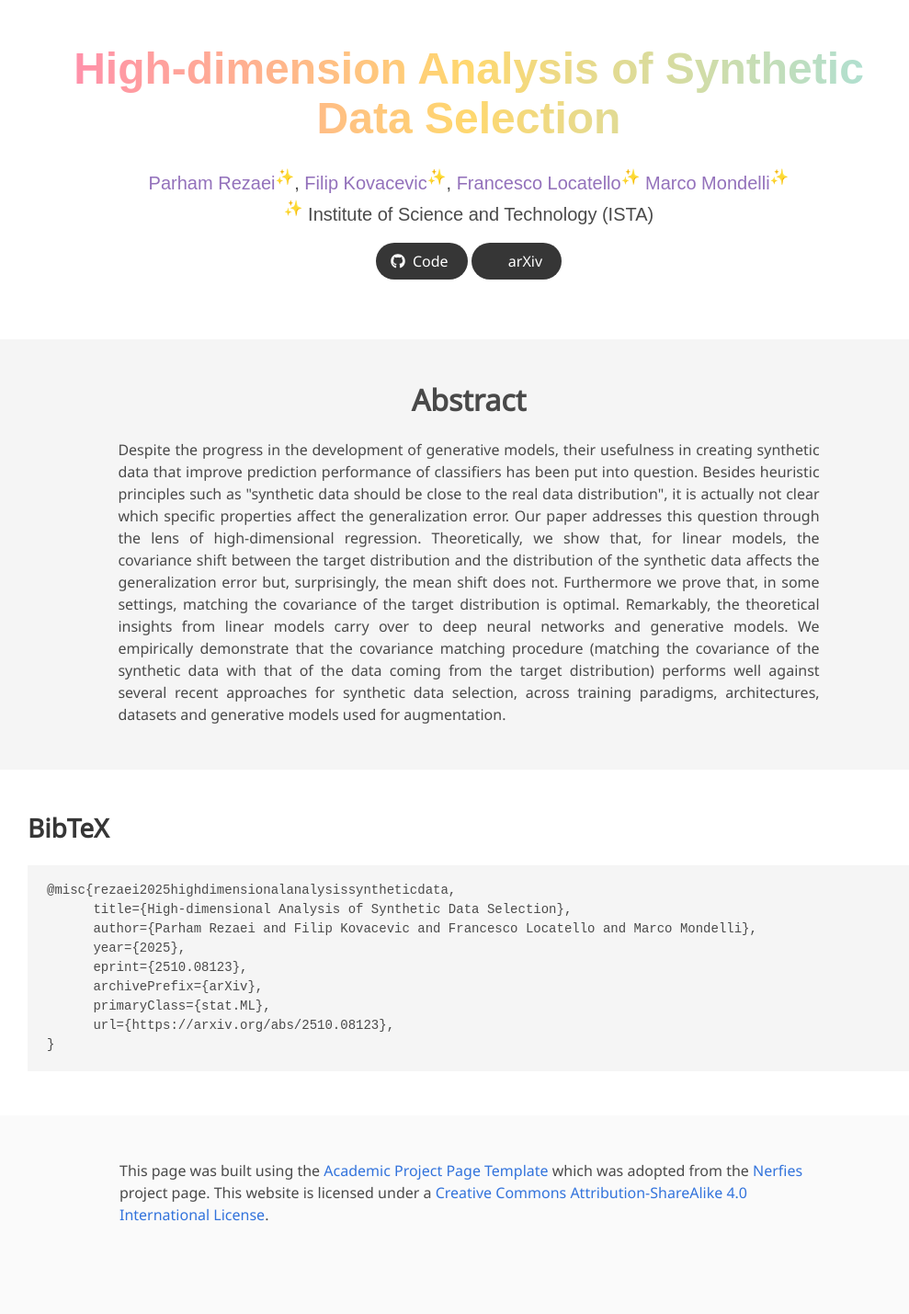
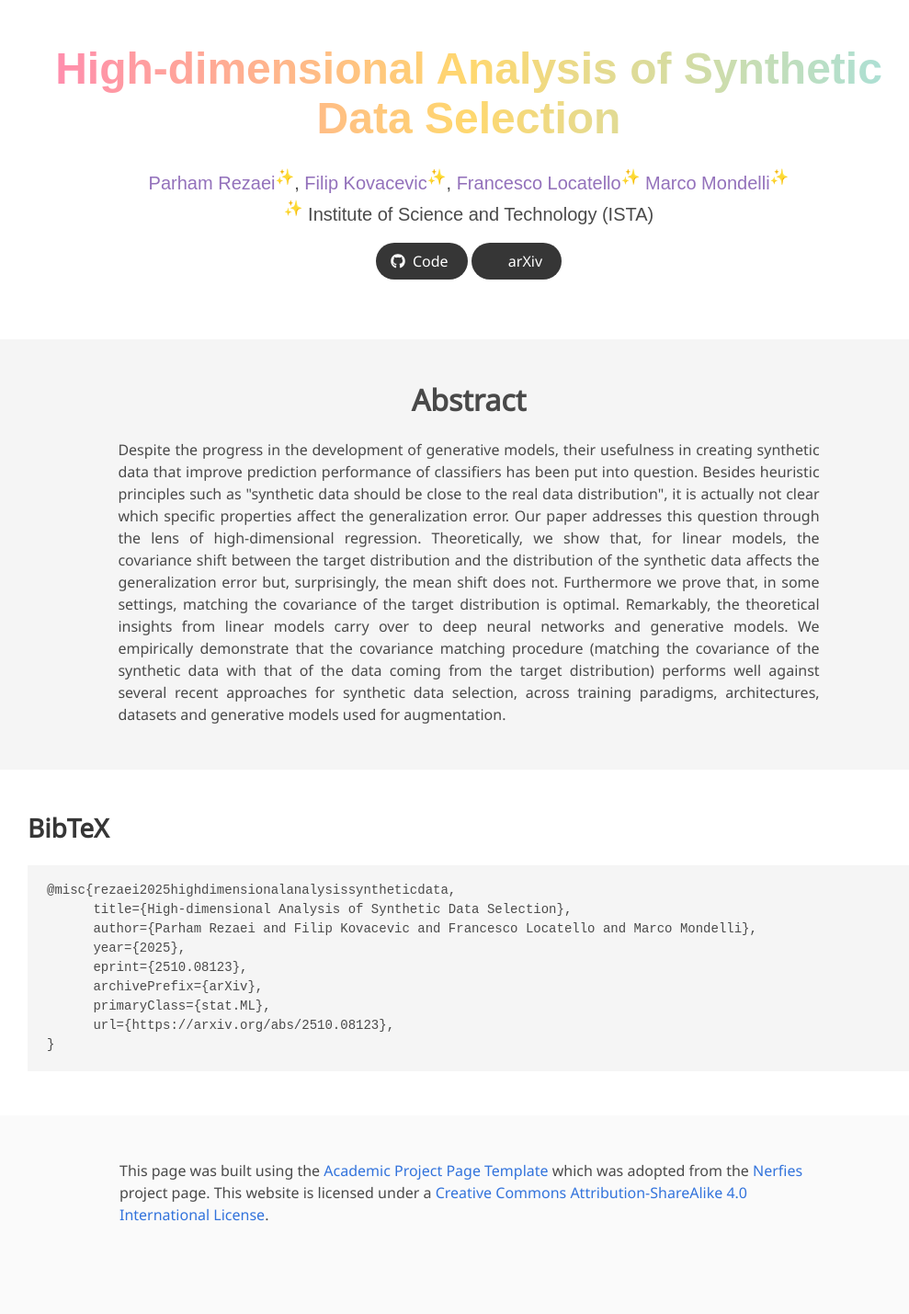
Before and after one commit to Rezaei-Parham/Rezaei-Parham.github.io, a Jekyll site: the page Synthetic-Selection/index.html, which Jekyll copies as it is, in a window 1280 px wide. Shown: the whole page at 92% size, without its empty margins (130-1119 px from the left). Built offline with Jekyll 4.4.1, drawn with Linux system fonts in a browser that asks for light colours; nearby versions of some CDN libraries; some web fonts are replaced; library files that are not in the unit come from our copies; a style sheet for code colours, icons or effects is not loaded; some of the changed lines change nothing that is shown.

Commit message:
Update meta tags and title for synthetic selection

```diff
--- a/Synthetic-Selection/index.html
+++ b/Synthetic-Selection/index.html
@@ -4,26 +4,26 @@
   <meta charset="utf-8">
   <!-- Meta tags for social media banners, these should be filled in appropriatly as they are your "business card" -->
   <!-- Replace the content tag with appropriate information -->
-  <meta name="description" content="Optimal Mixture of Generative Models via Mixture-UCB Bandit Algorithms">
-  <meta property="og:title" content="Be More Diverse than the Most Diverse"/>
-  <meta property="og:description" content="Optimal Mixture of Generative Models via Mixture-UCB Bandit Algorithms"/>
-  <meta property="og:url" content="https://rezaei-parham.github.io/projectpages/Mixture-UCB"/>
+  <meta name="description" content="High-dimensional Analysis of Synthetic Data Selection">
+  <meta property="og:title" content="Synthetic Data Selection"/>
+  <meta property="og:description" content="High-dimensional Analysis of Synthetic Data Selection"/>
+  <meta property="og:url" content="https://rezaei-parham.github.io/Synthetic-Selection"/>
   <!-- Path to banner image, should be in the path listed below. Optimal dimenssions are 1200X630-->
-  <meta property="og:image" content="static/file-figs/red_bird_figure.jpg" />
-  <meta property="og:image:width" content="1200"/>
-  <meta property="og:image:height" content="630"/>
+  <!-- <meta property="og:image" content="static/file-figs/red_bird_figure.jpg" /> -->
+  <!-- <meta property="og:image:width" content="1200"/>
+  <meta property="og:image:height" content="630"/> -->
 
 
-  <meta name="twitter:title" content="Be More Diverse than the Most Diverse">
-  <meta name="twitter:description" content="Optimal Mixture of Generative Models via Mixture-UCB Bandit Algorithms">
+  <meta name="twitter:title" content="Synthetic Data Selection">
+  <meta name="twitter:description" content="High-dimensional Analysis of Synthetic Data Selection">
   <!-- Path to banner image, should be in the path listed below. Optimal dimenssions are 1200X600-->
-  <meta name="twitter:image" content="static/file-figs/red_bird_figure.jpg">
-  <meta name="twitter:card" content="mixture of models outperforming individual models">
+  <!-- <meta name="twitter:image" content="static/file-figs/red_bird_figure.jpg"> -->
+  <!-- <meta name="twitter:card" content="mixture of models outperforming individual models"> -->
   <!-- Keywords for your paper to be indexed by-->
-  <meta name="keywords" content="Mixture-UCB, diversity, generative models, online learning">
+  <meta name="keywords" content="high-dimensional, generative models, synthetic data, random matrix theory">
   <meta name="viewport" content="width=device-width, initial-scale=1">
 
-  <title>Be More Diverse than the Most Diverse- Optimal Mixtures of Generative Models via Mixture-UCB Bandit Algorithms</title>
+  <title>High-dimensional Analysis of Synthetic Data Selection</title>
   <link rel="icon" type="image/x-icon" href="static/images/favicon.ico">
   <link href="https://fonts.googleapis.com/css?family=Google+Sans|Noto+Sans|Castoro"
   rel="stylesheet">
@@ -55,7 +55,7 @@
       <div class="container is-max-desktop">
         <div class="columns is-centered">
           <div class="column has-text-centered">
-            <h1 class="title is-1 publication-title gradient-text">High-dimension Analysis of Synthetic Data Selection</h1>
+            <h1 class="title is-1 publication-title gradient-text">High-dimensional Analysis of Synthetic Data Selection</h1>
             <div class="is-size-5 publication-authors">
               <!-- Paper authors -->
               <span class="author-block">
```
